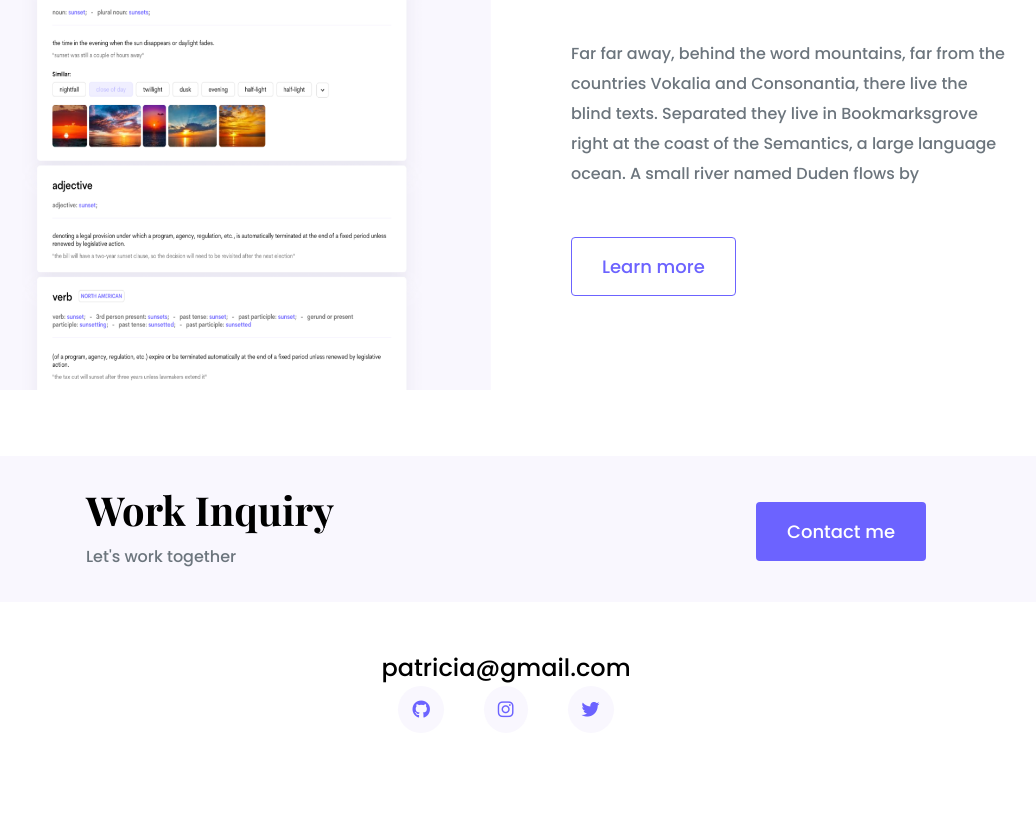
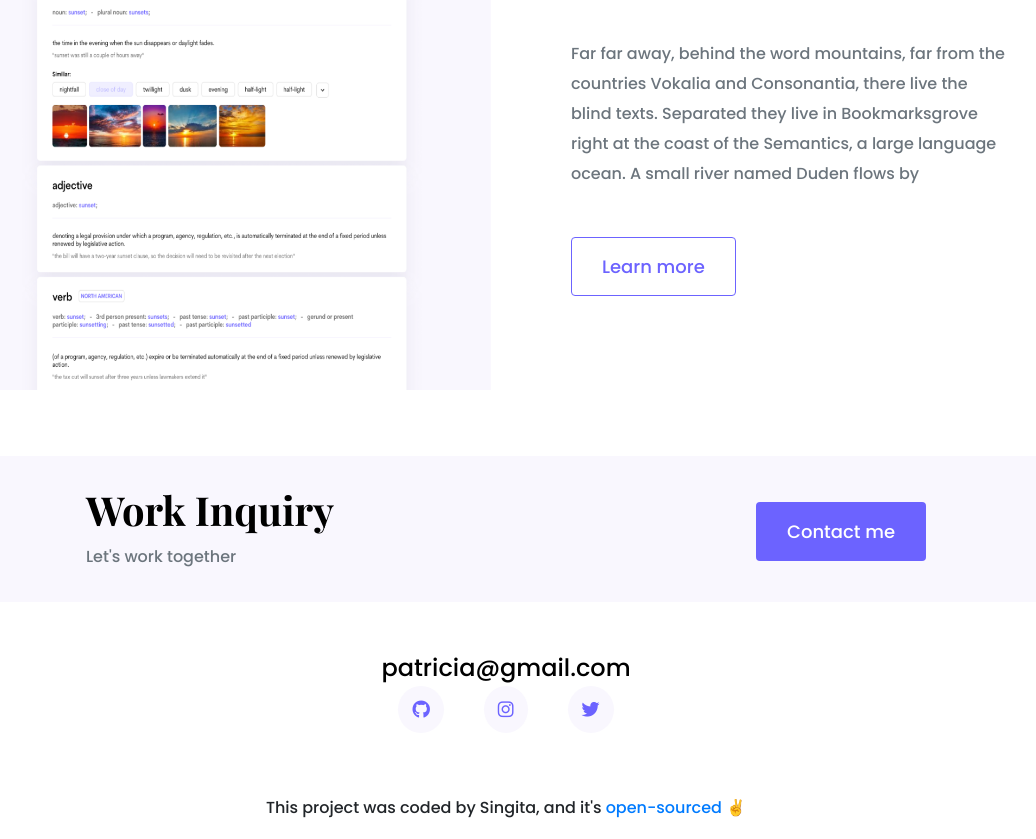
Before and after one commit to siingiii/shecodes-portfolio-project, a plain HTML site: page index.html in a window 1280 px wide. Shown: the part 2011-2850 px from the top of the page, without its empty margins (134-1170 px from the left). Before the commit the page ends 2804 px from the top, so only its background shows below. Drawn offline with nearby package versions, Linux system fonts and the light colour scheme; a web font is replaced by a local one.

Commit message:
Linked github account to website

```diff
--- a/index.html
+++ b/index.html
@@ -218,6 +218,15 @@
           ></a>
         </div>
       </footer>
+      <p class="text-center">
+        This project was coded by Singita, and it's
+        <a
+          href="https://github.com/siingiii/shecodes-portfolio-project"
+          class="text-decoration-none"
+          target="_blank"
+          >open-sourced ✌</a
+        >
+      </p>
     </div>
   </body>
 </html>
```
